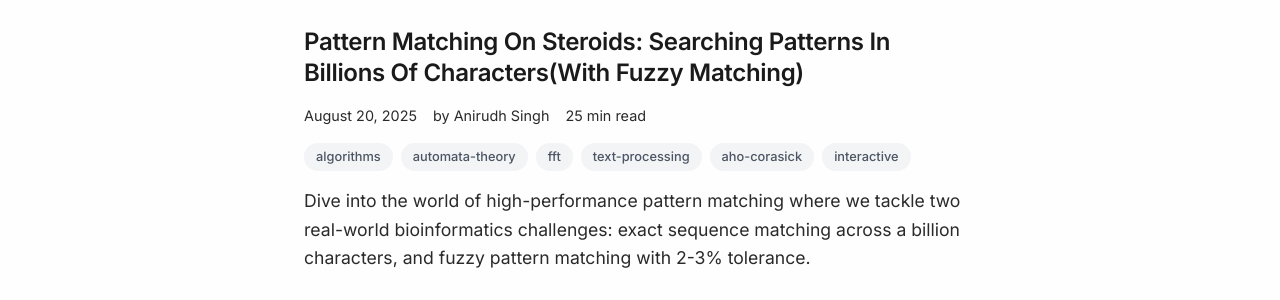
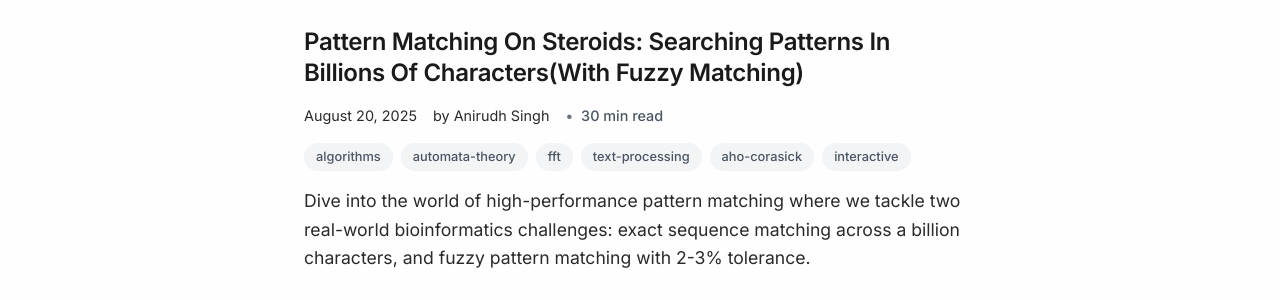
Before and after one commit to legendsovermyths/beyondbig-o, a Jekyll site: the page built from blog.html, in a window 1280 px wide. Shown: the part 274-574 px from the top of the page. Built offline with Jekyll 4.4.1, drawn with Linux system fonts in a browser that asks for light colours; nearby versions of some CDN libraries.

Commit message:
added reading time

```diff
--- a/_layouts/post.html
+++ b/_layouts/post.html
@@ -11,6 +11,9 @@ layout: default
             </time>
             {% if page.author %}
                 <span class="post-author">by {{ page.author }}</span>
+            {% endif %}
+            {% if page.reading_time %}
+                <span class="reading-time">{{ page.reading_time }} min read</span>
             {% endif %}
             {% if page.tags.size > 0 %}
                 <div class="post-tags">
--- a/_posts/2025-08-20-string-search-steroids-fuzzy-matching.md
+++ b/_posts/2025-08-20-string-search-steroids-fuzzy-matching.md
@@ -5,7 +5,7 @@ date: 2025-08-20
 author: "Anirudh Singh"
 excerpt: "Dive into the world of high-performance pattern matching where we tackle two real-world bioinformatics challenges: exact sequence matching across a billion characters, and fuzzy pattern matching with 2-3% tolerance."
 tags: ["algorithms", "automata-theory", "fft", "text-processing", "aho-corasick", "interactive"]
-reading_time: 25
+reading_time: 30
 ---
 ## Introduction
 Picture this: you're a computer scientist working at a fancy biotech company, sipping your third coffee of the morning, when you're presented with a problem that makes you question your life choices.
--- a/assets/css/style.css
+++ b/assets/css/style.css
@@ -1269,6 +1269,17 @@ html, body {
     font-size: 0.9rem;
 }
 
+.post-meta .reading-time {
+    color: var(--text-tertiary);
+    font-weight: 500;
+}
+
+.post-meta .reading-time::before {
+    content: "•";
+    margin-right: 0.5rem;
+    color: var(--text-quaternary);
+}
+
 .post-tags {
     display: flex;
     gap: 0.5rem;
```
Also changed, not shown: other parts of _posts/2025-08-20-string-search-steroids-fuzzy-matching.md (+1 -1 lines).
